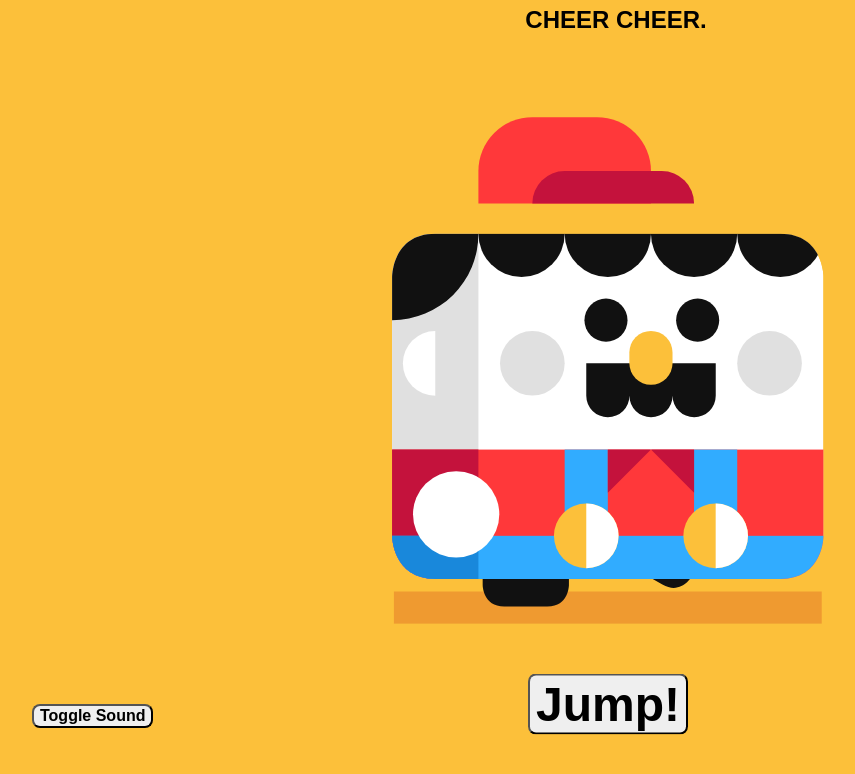
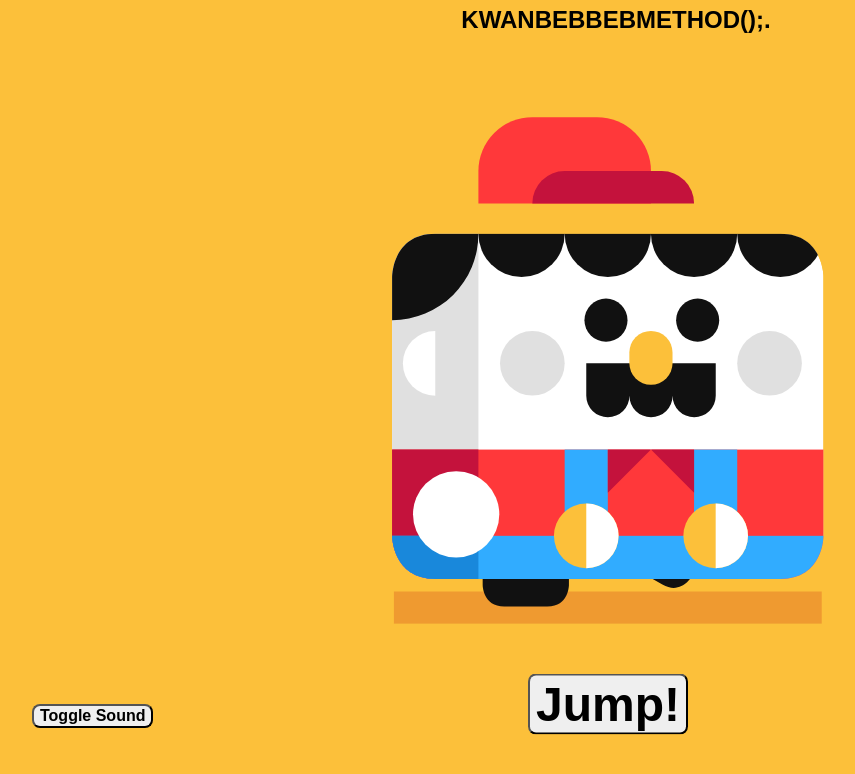
Before and after one commit to weerawatcomsci/weerawatcomsci.github.io, a plain HTML site: page cheer.html in a window 1280 px wide. Shown: the whole page, without its empty margins (32-887 px from the left). Drawn offline with nearby package versions, Linux system fonts and the light colour scheme.

Commit message:
Update cheer.html

```diff
--- a/cheer.html
+++ b/cheer.html
@@ -193,7 +193,7 @@
 <button>Jump!</button>
 <button id="mute">Toggle Sound</button>
 
-<p class="notice">Cheer Cheer.</p>
+<p class="notice">Kwanbebbebmethod();.</p>
     <script src='https://cdnjs.cloudflare.com/ajax/libs/gsap/1.18.4/TweenMax.min.js'></script>
 
         <script src="js/index.js"></script>
```
